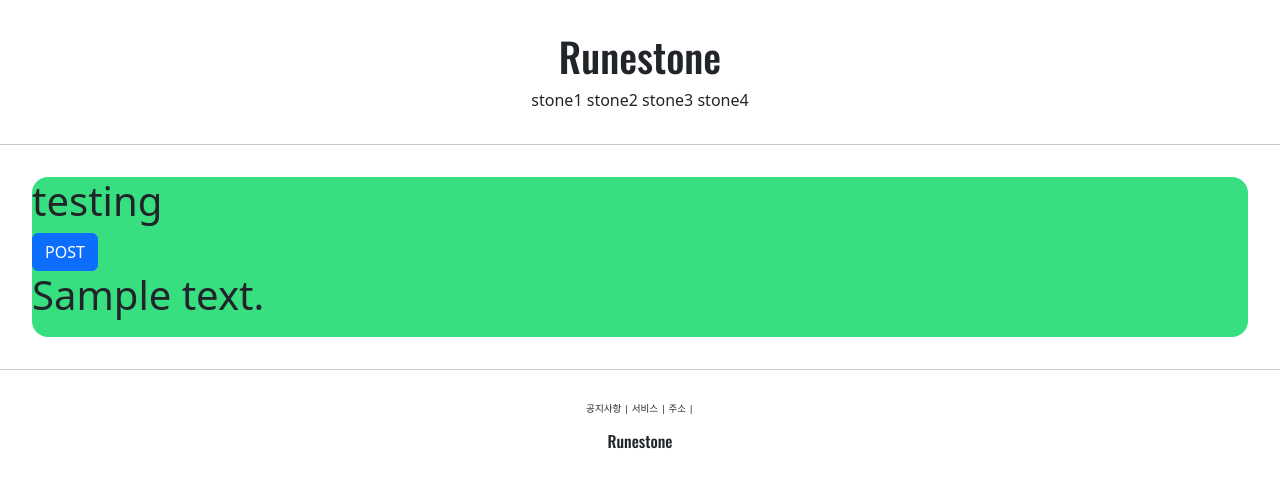
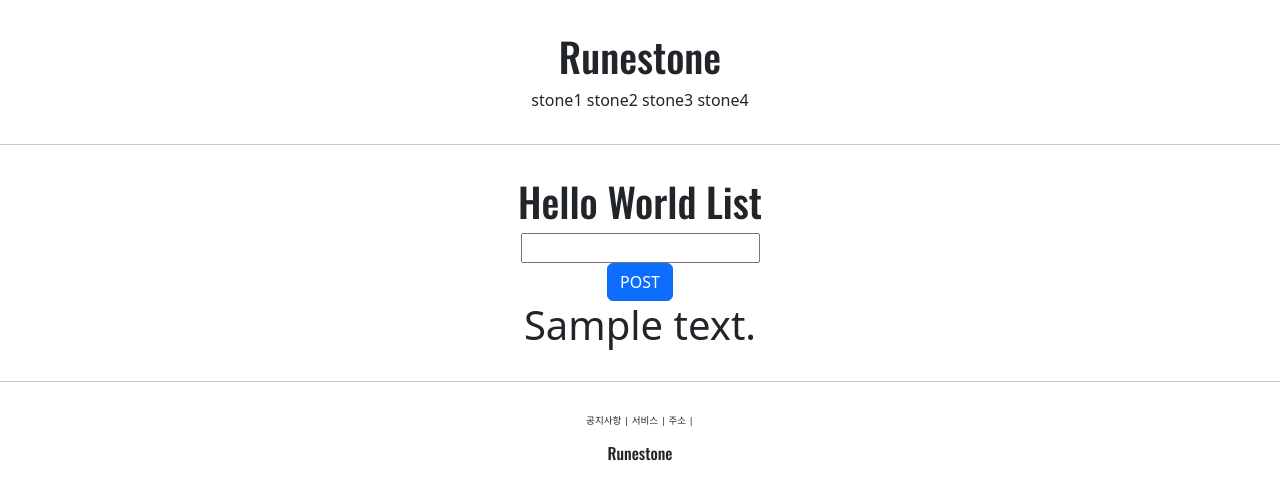
Before and after one commit to foxrainswap/Django_pinterest, a Django app: template accountapp/templates/accountapp/hello_world.html in a window 1280 px wide. Shown: the top 500 px of the page. Run offline with Django 3.2, Linux system fonts and the light colour scheme; the template is opened without the code that fills it: most values are stand-ins (such as "Sample title", 1, 10 or a date in 2020); some web fonts are replaced.

Commit message:
POST통신을 이용한 DB데이터 저장 실습

```diff
--- a/accountapp/templates/accountapp/hello_world.html
+++ b/accountapp/templates/accountapp/hello_world.html
@@ -5,17 +5,27 @@
     .testing{
     }
 </style>
-<div style="height: 10rem; background-color: #38df81; border-radius: 1rem; margin: 2rem; ">
-    <h1> testing</h1>
+<div style="border-radius: 1rem; margin: 2rem; text-align:center;">
+    <h1 style="font-family: 'Oswald', cursive;">
+        Hello World List
+    </h1>
 
     <form action="/account/hello_world/" method="post">
         {% csrf_token %}
+        <div>
+            <input type="text" name="hello_world_input">
+        </div>
+        <div>
         <input type="submit" class="btn btn-primary" value="POST">
+        </div>
     </form>
 
+
+    {% if hello_world_output %}
     <h1>
-        {{ text }}
+        {{ hello_world_output.text }}
     </h1>
+    {% endif %}
 
 
 
```
Also changed, not shown: accountapp/views.py (+11 -1 lines).
